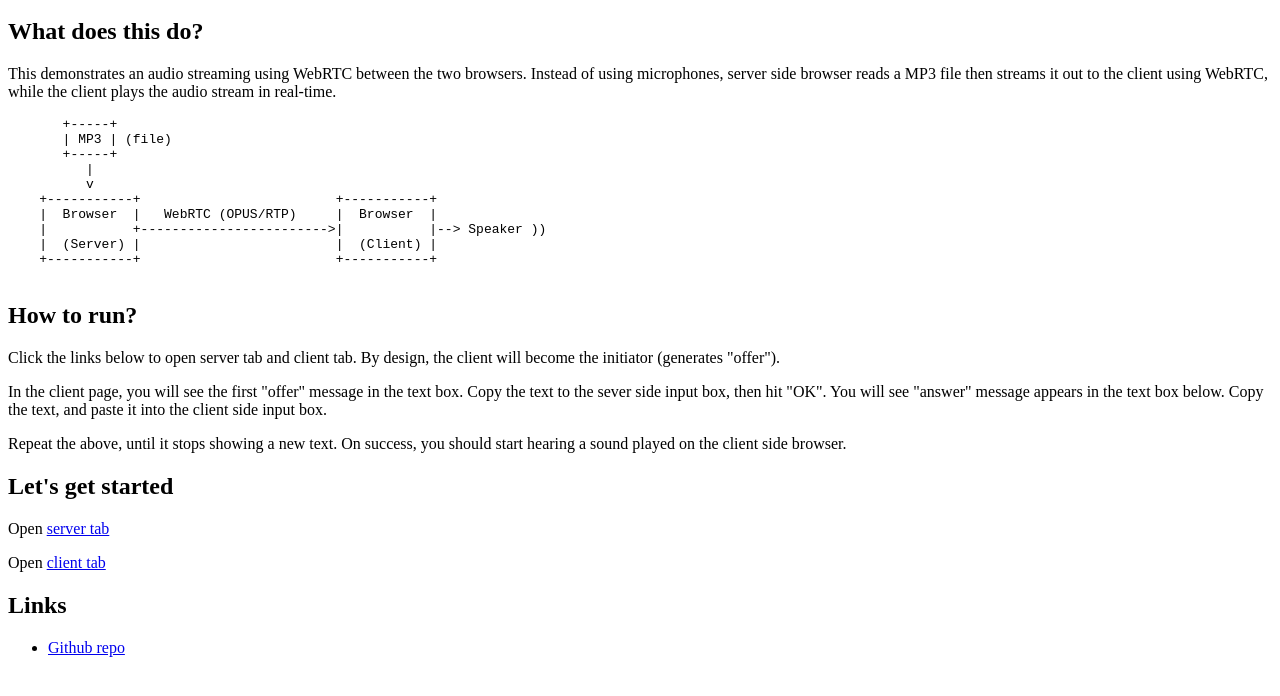
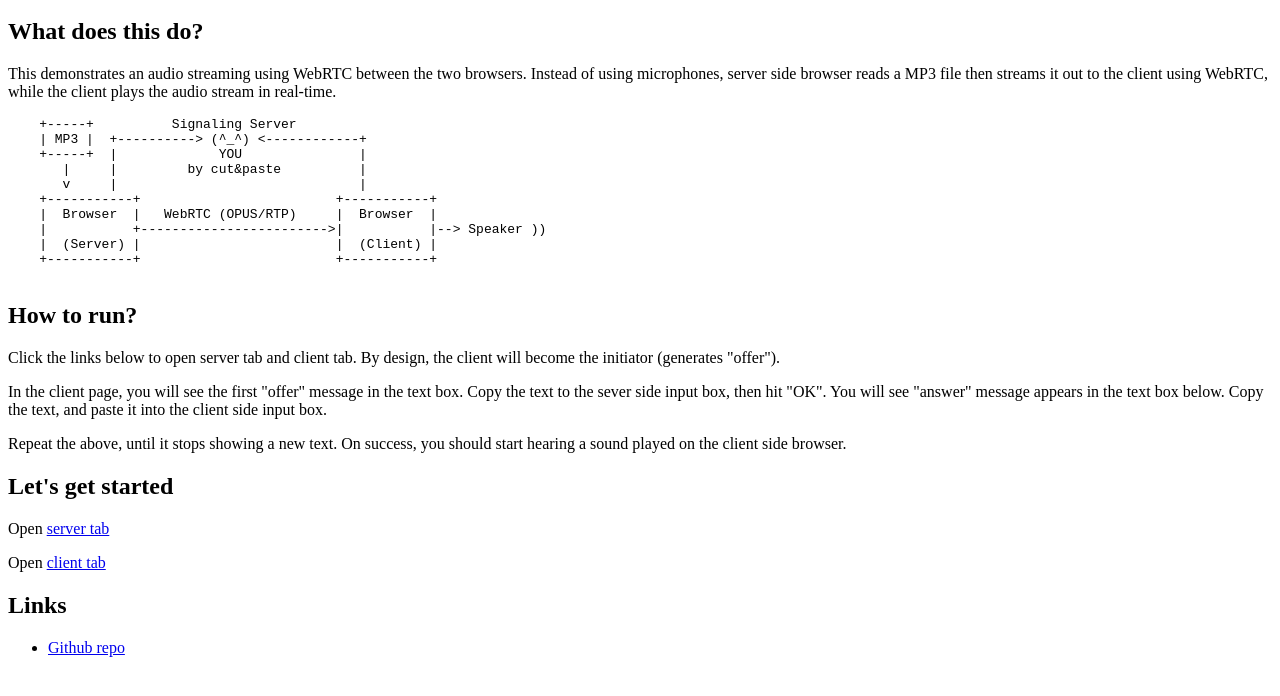
Before and after one commit to enobufs/webrtc-audio-streaming, a plain HTML site: page index.html in a window 1280 px wide. Shown: the part 48-744 px from the top of the page. Drawn offline with Linux system fonts and the light colour scheme.

Commit message:
updated readme

```diff
--- a/index.html
+++ b/index.html
@@ -17,11 +17,11 @@
       stream in real-time.
     </p>
     <pre>
-       +-----+
-       | MP3 | (file)
-       +-----+
-          |
-          v
+    +-----+          Signaling Server
+    | MP3 |  +----------> (^_^) <------------+
+    +-----+  |             YOU               |
+       |     |         by cut&paste          |
+       v     |                               |
     +-----------+                         +-----------+
     |  Browser  |   WebRTC (OPUS/RTP)     |  Browser  |
     |           +------------------------>|           |--> Speaker ))
@@ -46,7 +46,6 @@
     <h2>Let's get started</h2>
     <p>Open <a href="server.html" target="_blank">server tab</a></p>
     <p>Open <a href="client.html" target="_blank">client tab</a></p>
-
     <h2>Links</h2>
     <ul>
       <li><a href="https://github.com/enobufs/webrtc-audio-streaming" target="_blank">Github repo</a></li>
```
